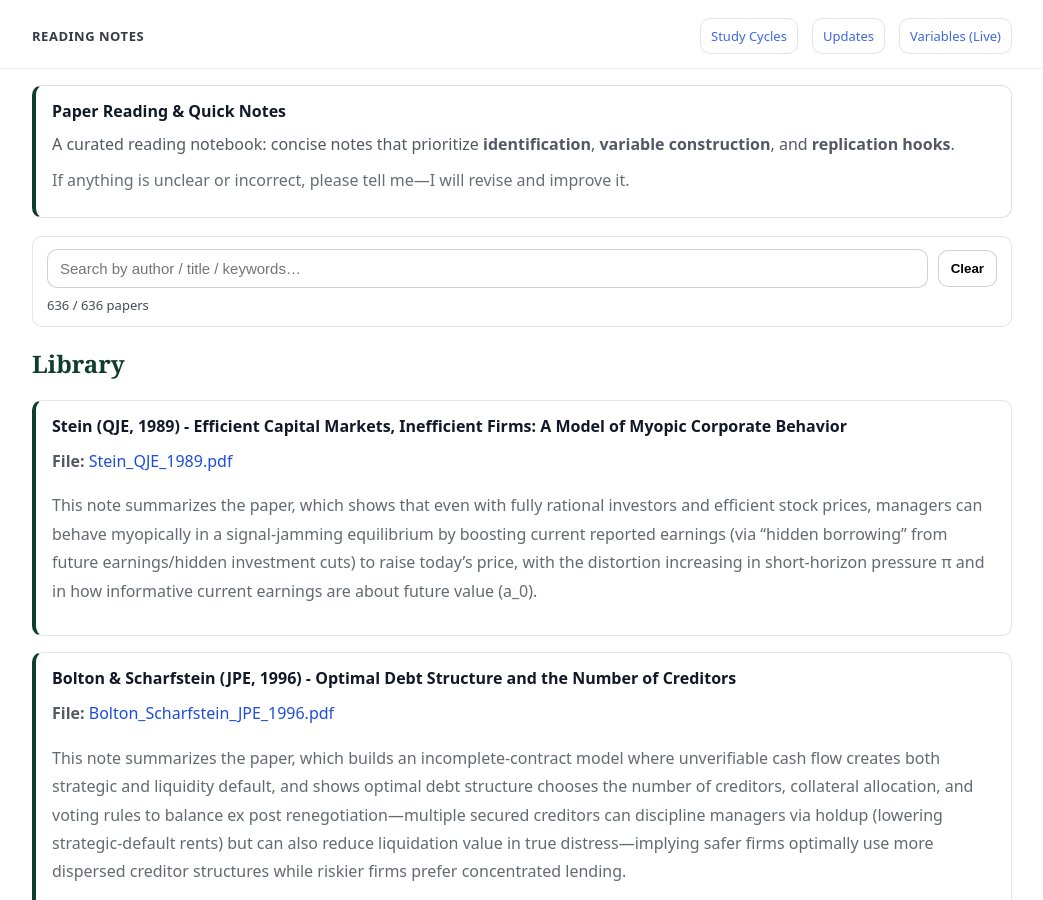
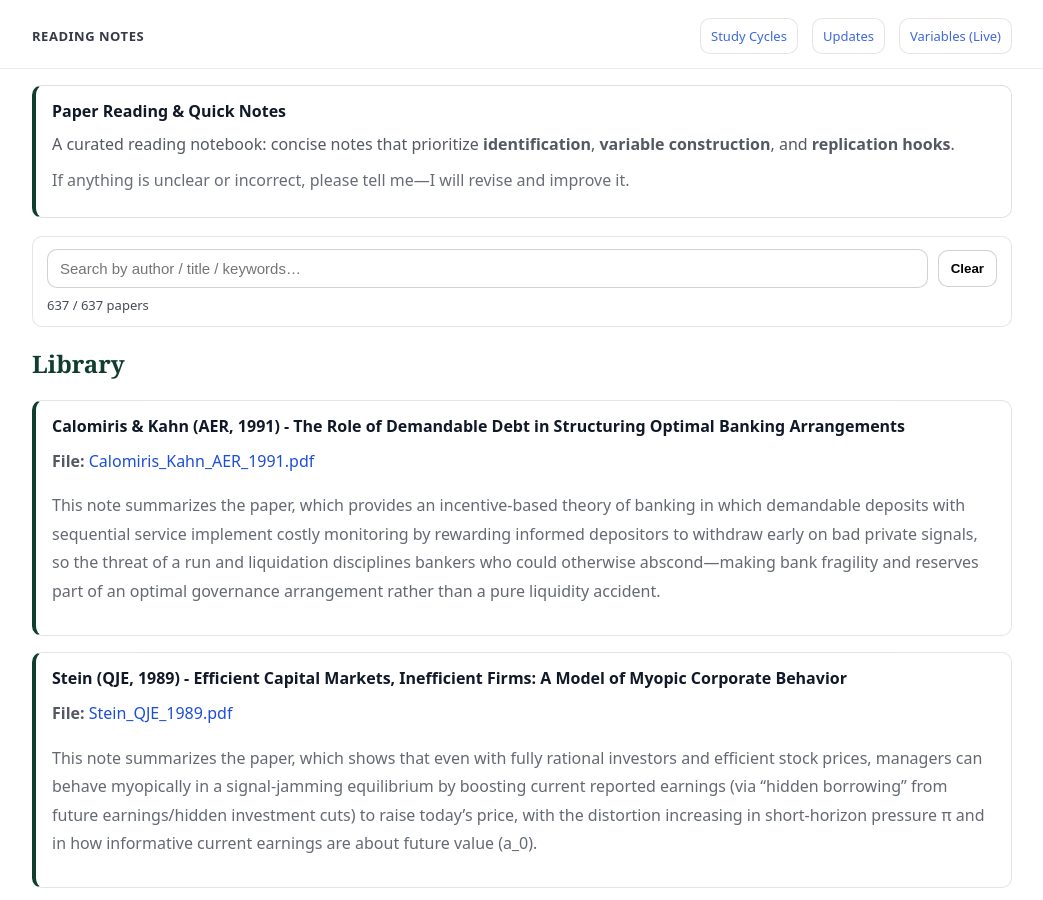
Before and after one commit to yaxinzn/study-archive, a Jekyll site: the page built from reading/index.md, in a window 1280 px wide and 900 px high. Shown: the whole window, without its empty margins (118-1161 px from the left). Built offline with Jekyll 4.4.1, drawn with Linux system fonts in a browser that asks for light colours.

Commit message:
Reading: add/update Calomiris_Kahn_AER_1991.pdf

```diff
--- a/_data/reading.yml
+++ b/_data/reading.yml
@@ -1,3 +1,7 @@
+- title: "Calomiris & Kahn (AER, 1991) - The Role of Demandable Debt in Structuring Optimal Banking Arrangements"
+  file: "Calomiris_Kahn_AER_1991.pdf"
+  desc: "This note summarizes the paper, which provides an incentive-based theory of banking in which demandable deposits with sequential service implement costly monitoring by rewarding informed depositors to withdraw early on bad private signals, so the threat of a run and liquidation disciplines bankers who could otherwise abscond—making bank fragility and reserves part of an optimal governance arrangement rather than a pure liquidity accident."
+
 - title: "Stein (QJE, 1989) - Efficient Capital Markets, Inefficient Firms: A Model of Myopic Corporate Behavior"
   file: "Stein_QJE_1989.pdf"
   desc: "This note summarizes the paper, which shows that even with fully rational investors and efficient stock prices, managers can behave myopically in a signal-jamming equilibrium by boosting current reported earnings (via “hidden borrowing” from future earnings/hidden investment cuts) to raise today’s price, with the distortion increasing in short-horizon pressure π and in how informative current earnings are about future value (a_0)."
```
Also changed, not shown: 1 other file.
